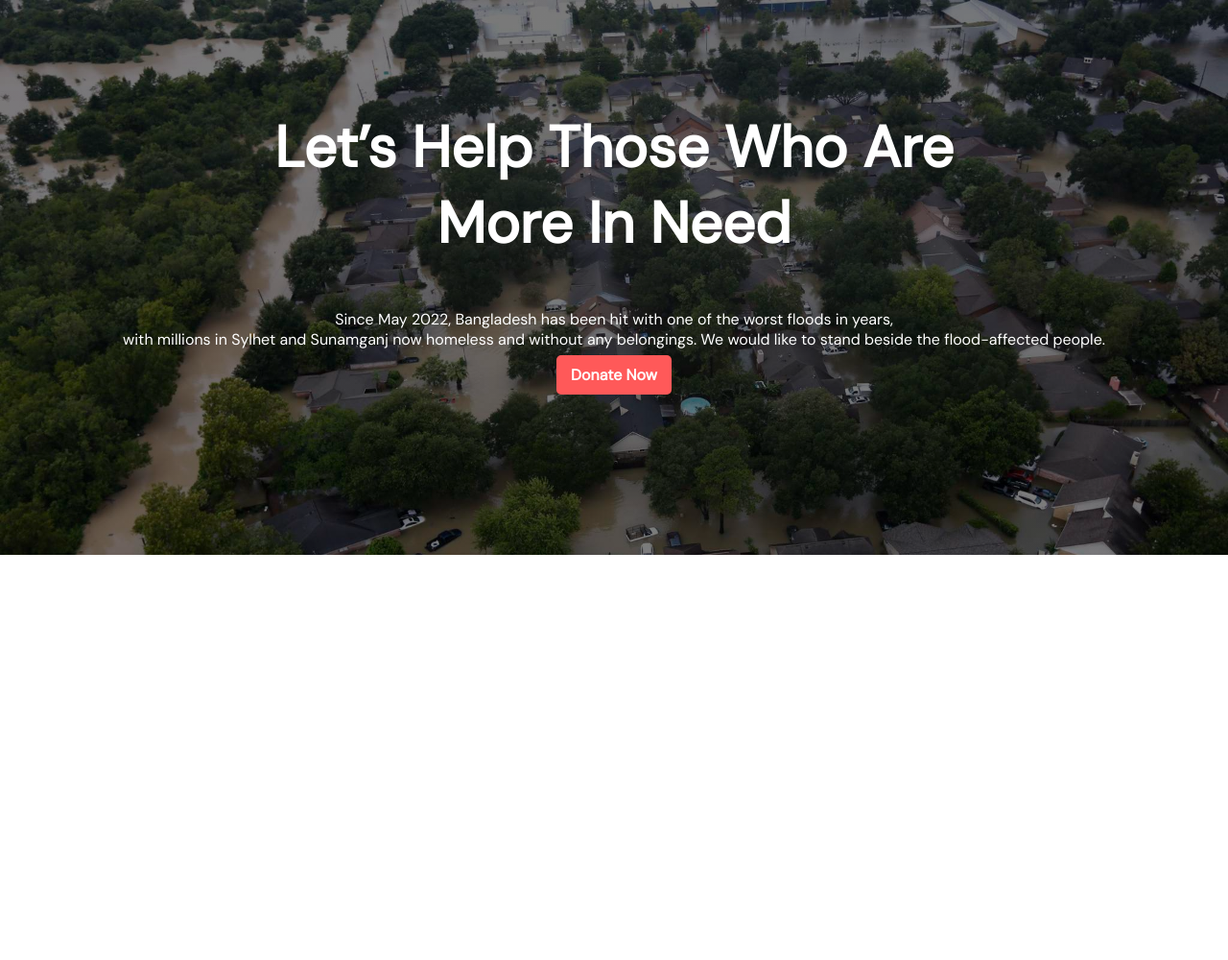
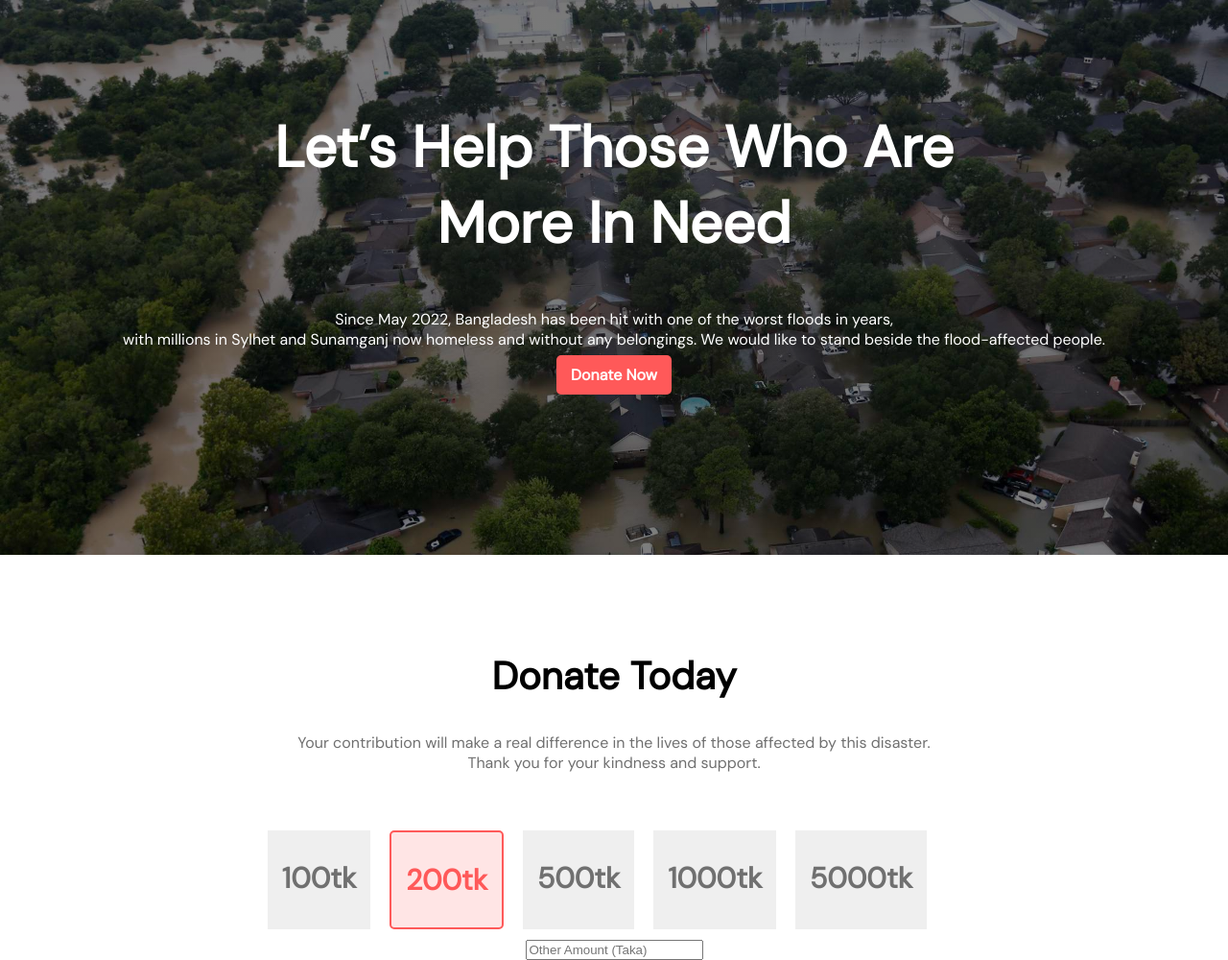
Before and after one commit to nowshin-sh/Donate-A1, a plain HTML site: page index.html in a window 1280 px wide. Shown: the whole page at 96% size. Before the commit the page ends 800 px from the top, so only its background shows below. Drawn offline with Linux system fonts and the light colour scheme.

Commit message:
input field added

```diff
--- a/index.html
+++ b/index.html
@@ -21,6 +21,22 @@
         </p>
         <a href="" target="_blank" class="donate-button">Donate Now</a>
     </section>
+    <section class="donate-today-part">
+        <h2>Donate Today</h2>
+        <p class="gray-col">
+            Your contribution will make a real difference in the lives of those affected by this disaster. <br> Thank
+            you for
+            your kindness and support.
+        </p>
+        <div class="flex gray-col">
+            <a href="" class="amount">100tk</a>
+            <a href="" id="selected-amount">200tk</a>
+            <a href="" class="amount">500tk</a>
+            <a href="" class="amount">1000tk</a>
+            <a href="" class="amount">5000tk</a>
+        </div>
+        <input type="text" placeholder="Other Amount (Taka)">
+    </section>
 </body>
 
 </html>
--- a/style.css
+++ b/style.css
@@ -18,6 +18,7 @@ h1 {
     width: 90%;
     height: 450px;
     padding: 5%;
+    margin-bottom: 100px;
 }
 
 .donate-button {
@@ -28,3 +29,44 @@ h1 {
     background-color: #FF5959;
     border-radius: 5px;
 }
+
+h2 {
+    font-weight: 700;
+    font-size: 40px;
+}
+
+.gray-col {
+    color: #707070;
+}
+
+.donate-today-part {
+    text-align: center;
+}
+
+.flex {
+    display: flex;
+    margin-top: 50px;
+    margin-left: 21%;
+}
+
+.amount {
+    font-size: 30px;
+    font-weight: 700;
+    text-decoration: none;
+    color: #707070;
+    margin: 10px;
+    padding: 30px 15px;
+    background-color: #7070701c;
+}
+
+#selected-amount {
+    font-size: 30px;
+    font-weight: 700;
+    text-decoration: none;
+    color: #FF5959;
+    margin: 10px;
+    padding: 30px 15px;
+    background-color: #ff595928;
+    border: 2px solid #FF5959;
+    border-radius: 5px;
+}
```
